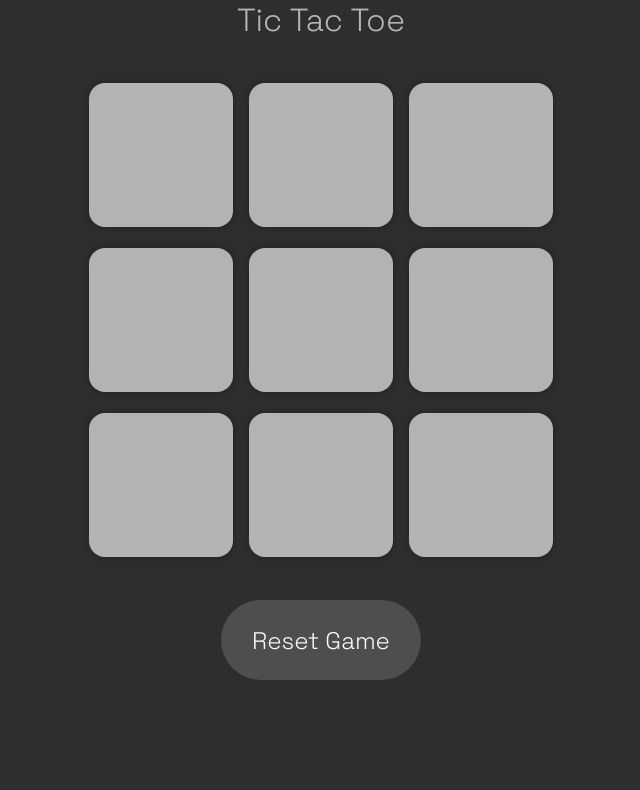
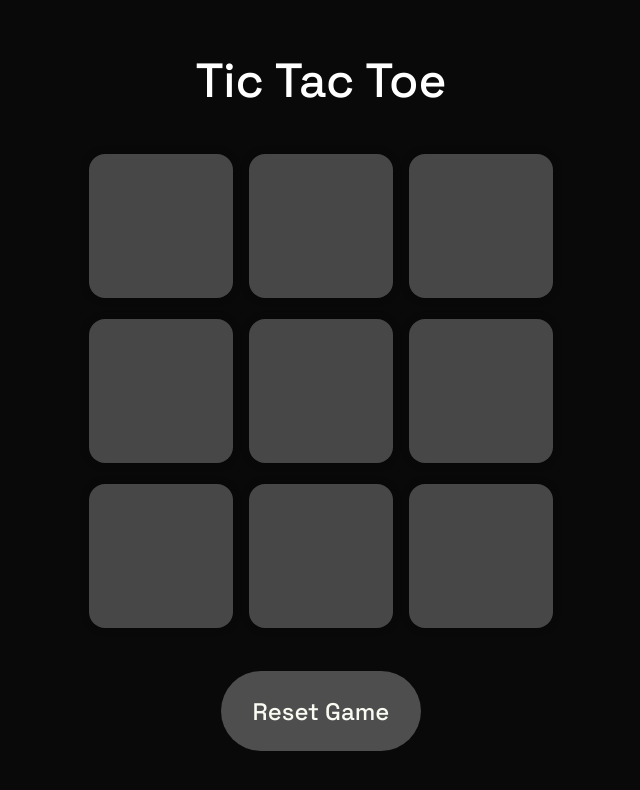
Before and after one commit to manas123123/Tic-Tac-Toe, a plain HTML site: page index.html in a window 1280 px wide. Shown: the whole page, without its empty margins (319-959 px from the left). Drawn offline with Linux system fonts and the light colour scheme.

Commit message:
Update style.css

```diff
--- a/style.css
+++ b/style.css
@@ -1,20 +1,24 @@
 *{
     margin: 0;
     padding: 0;
-    color:rgb(181, 181, 181);
+    color:rgb(255, 255, 255);
 
 }
 * {
 
     font-family: "Space Grotesk", serif;
-    font-weight: 300;
+    font-weight: 500;
     font-style: normal;
 }
 body{
-     background-color: #2e2e2e;
+     background-color: #090909;
      text-align: center;
 }
 
+h1{
+    padding-top: 50px;
+    font-size: 3rem;
+}
 
 
 .container{
@@ -42,8 +46,8 @@ body{
     box-shadow: 0 0 1vmin rgba(0,0,0,0.3);
     border-radius: 2vmin;
     border: 0.5vmin;
-    background-color:#b3b3b3 ;
-    color: #000000;
+    background-color:#474747 ;
+    color: #ffffff;
 }
 
 .reset{
```
